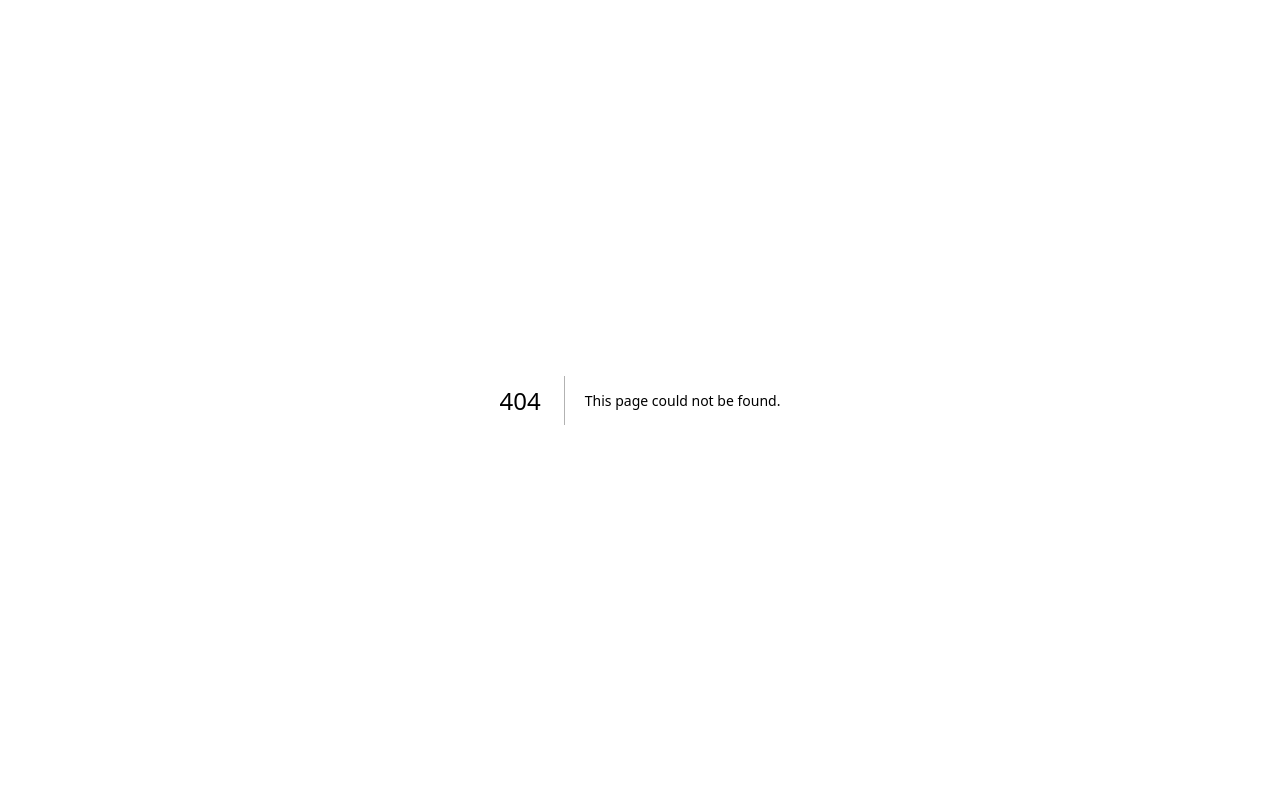
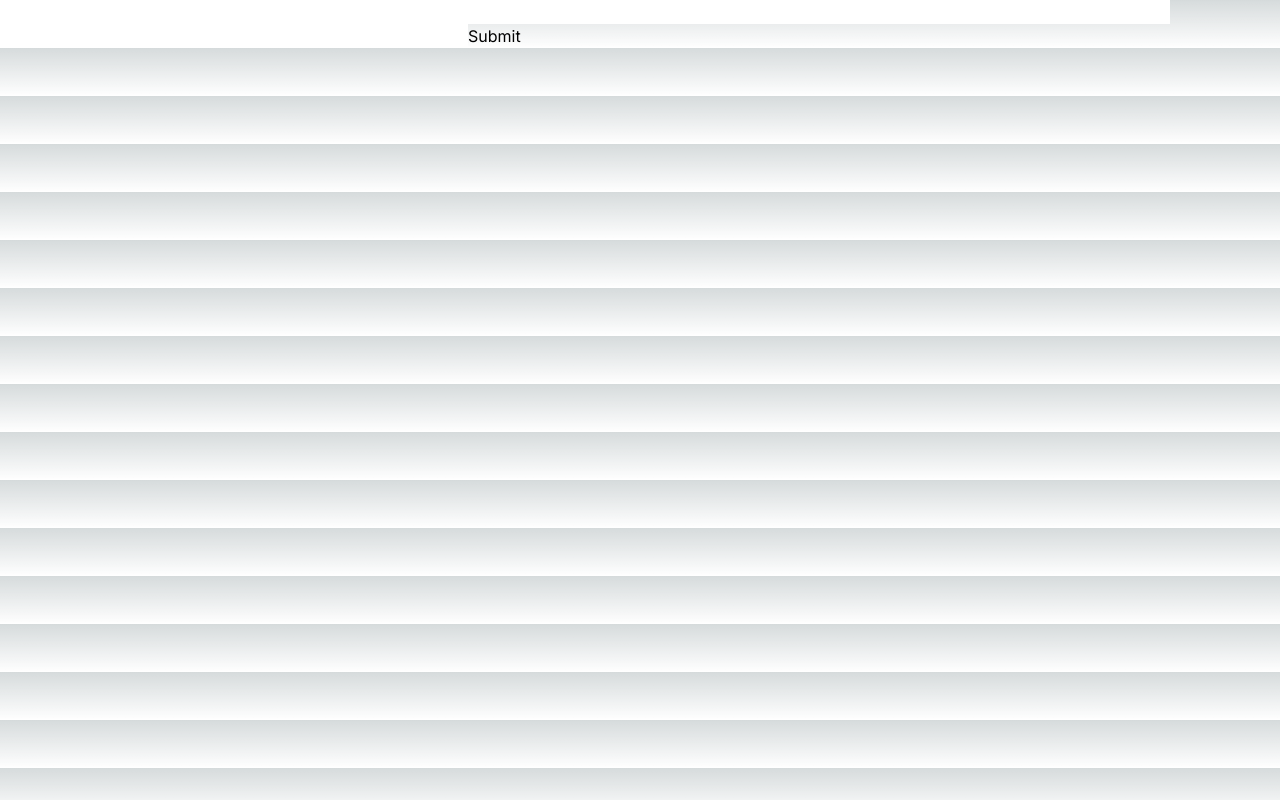
Before and after one commit to Richmond-Creative-Agency/fieldagent, a Next.js app: page /register in a window 1280 px wide. Before the commit this address had no page. Built offline with nearby package versions, Linux system fonts and the light colour scheme.

Commit message:
feature: add Header

```diff
--- /dev/null
+++ b/src/app/register/page.js
@@ -0,0 +1,14 @@
+export default function Page() {
+    return(
+        <form>
+            <input />
+            <input />
+            <input />
+            <input />
+            <input />
+            <input />
+            <input />
+            <button>Submit</button>
+        </form>
+    )
+}
--- /dev/null
+++ b/src/app/ui/header/Header.jsx
@@ -0,0 +1,7 @@
+export default function Header() {
+    return(
+        <header>
+
+        </header>
+    )
+}
```
